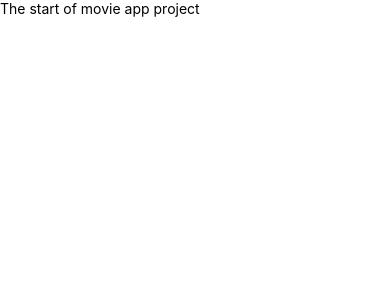
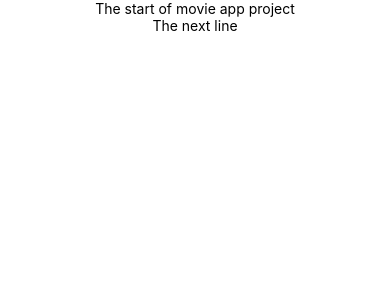
Before and after one commit to Hussein-omar-osman/rnmovieapp, a React Native app: screen / in a window 390 px wide. Shown: the top 300 px of the page. Built offline with nearby package versions, Linux system fonts and the light colour scheme.

Commit message:
installing axios for fetching the data

```diff
--- a/App.js
+++ b/App.js
@@ -10,6 +10,7 @@ import React from 'react';
 import {
   SafeAreaView,
   StatusBar,
+  StyleSheet,
   Text,
   useColorScheme,
   View,
@@ -20,15 +21,22 @@ import {
 
 const App = () => {
   const isDarkMode = useColorScheme() === 'dark';
-
+  console.log('====================================');
+  console.log('hello world');
+  console.log('====================================');
   return (
     <SafeAreaView>
       <StatusBar barStyle={isDarkMode ? 'light-content' : 'dark-content'} />
-      <View>
+      <View style={styles.main}>
         <Text>The start of movie app project</Text>
+        <Text>The next line</Text>
       </View>
     </SafeAreaView>
   );
 };
 
+const styles = StyleSheet.create({
+  main: {justifyContent: 'center', alignItems: 'center'},
+});
+
 export default App;
--- a/package.json
+++ b/package.json
@@ -10,6 +10,7 @@
     "lint": "eslint ."
   },
   "dependencies": {
+    "axios": "^1.1.3",
     "react": "18.1.0",
     "react-native": "0.70.3"
   },
```
Also changed, not shown: 2 other files (tests, documents, lock files or other folders).
